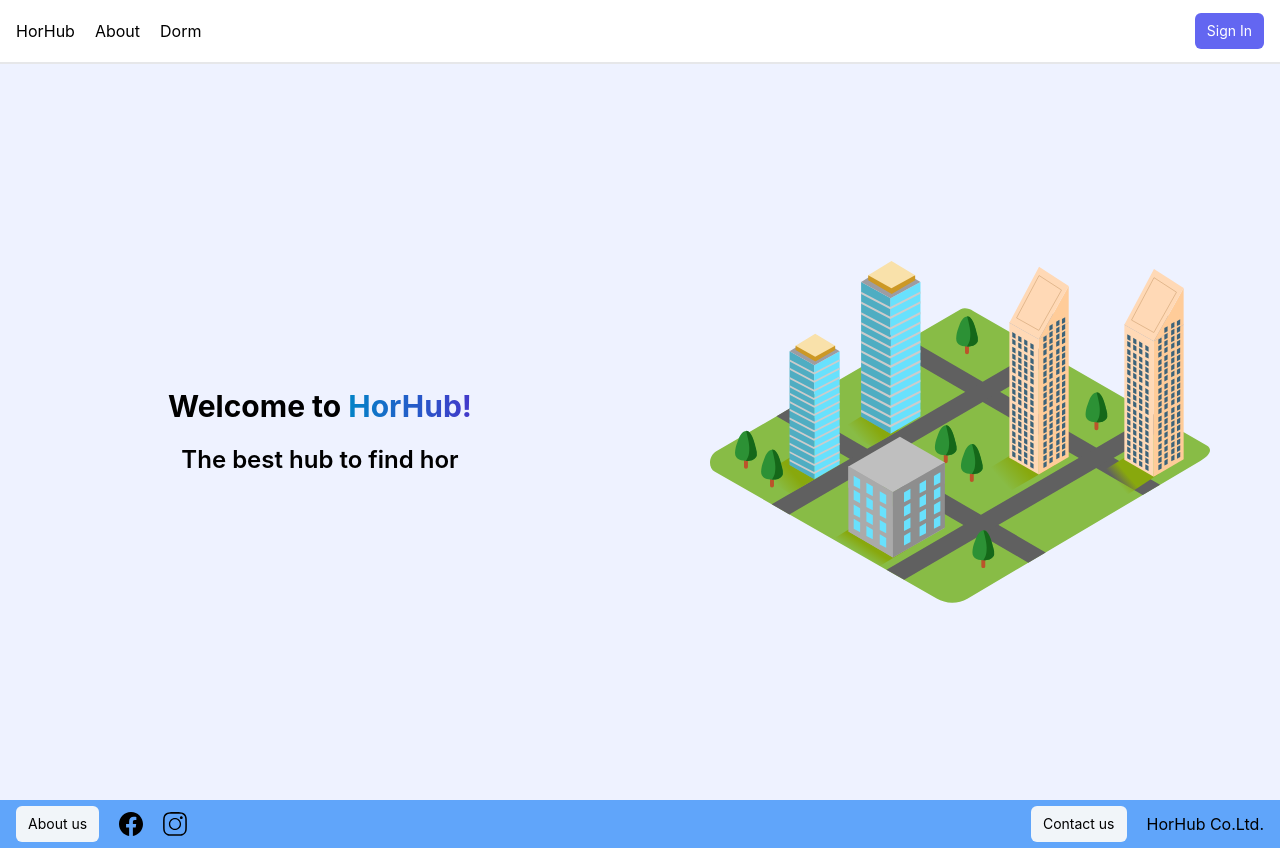
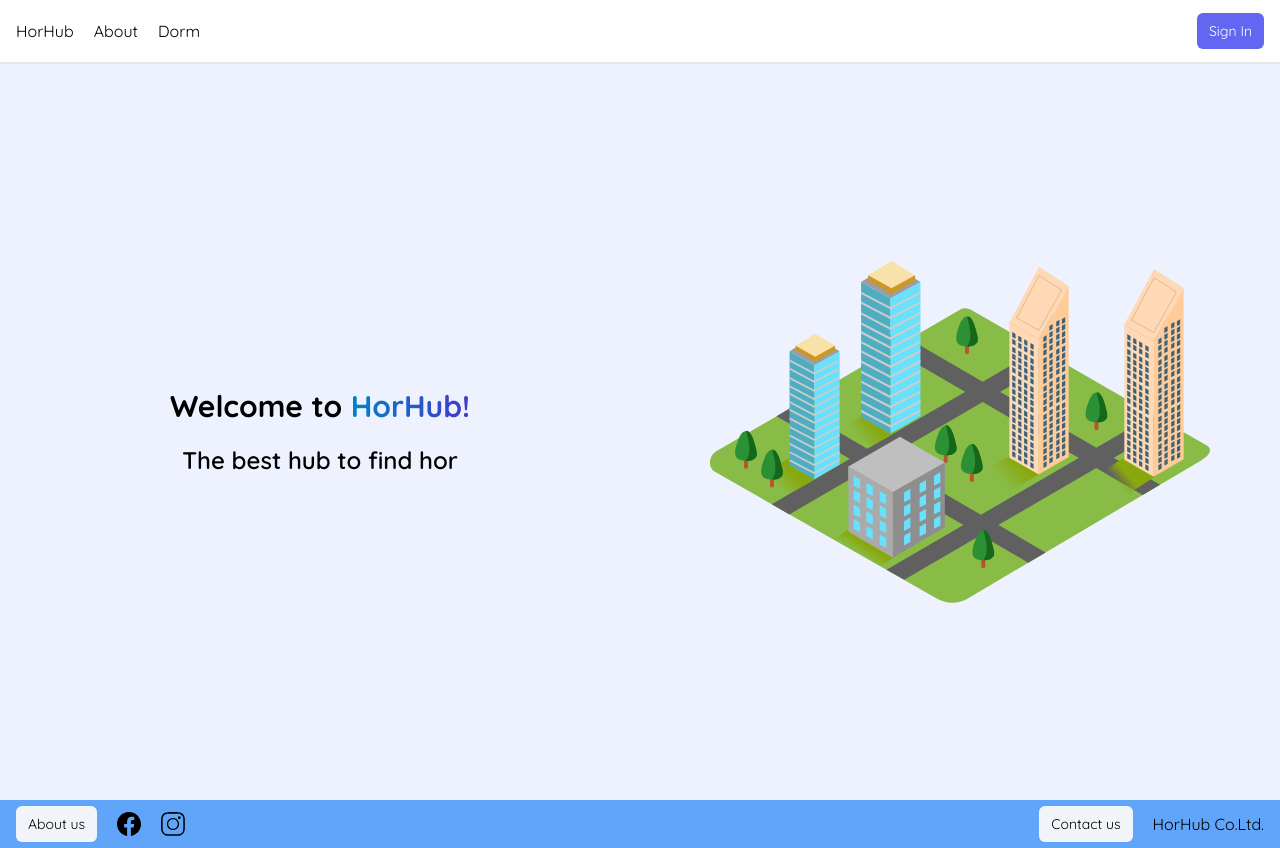
Before and after one commit to 2110366-2566-2/HorHub, a React (Create React App) app in the folder frontend/: page / in a window 1280 px wide. Built offline with nearby package versions, Linux system fonts and the light colour scheme.

Commit message:
feat: font

```diff
--- a/frontend/src/index.css
+++ b/frontend/src/index.css
@@ -1,10 +1,12 @@
+@import url('https://fonts.googleapis.com/css2?family=Quicksand:wght@300;400;500;600;700&display=swap');
+
 @tailwind base;
 @tailwind components;
 @tailwind utilities;
 
 body {
   margin: 0;
-  font-family: -apple-system, BlinkMacSystemFont, 'Segoe UI', 'Roboto', 'Oxygen',
+  font-family: 'Quicksand', -apple-system, BlinkMacSystemFont, 'Segoe UI', 'Roboto', 'Oxygen',
     'Ubuntu', 'Cantarell', 'Fira Sans', 'Droid Sans', 'Helvetica Neue',
     sans-serif;
   -webkit-font-smoothing: antialiased;
```
